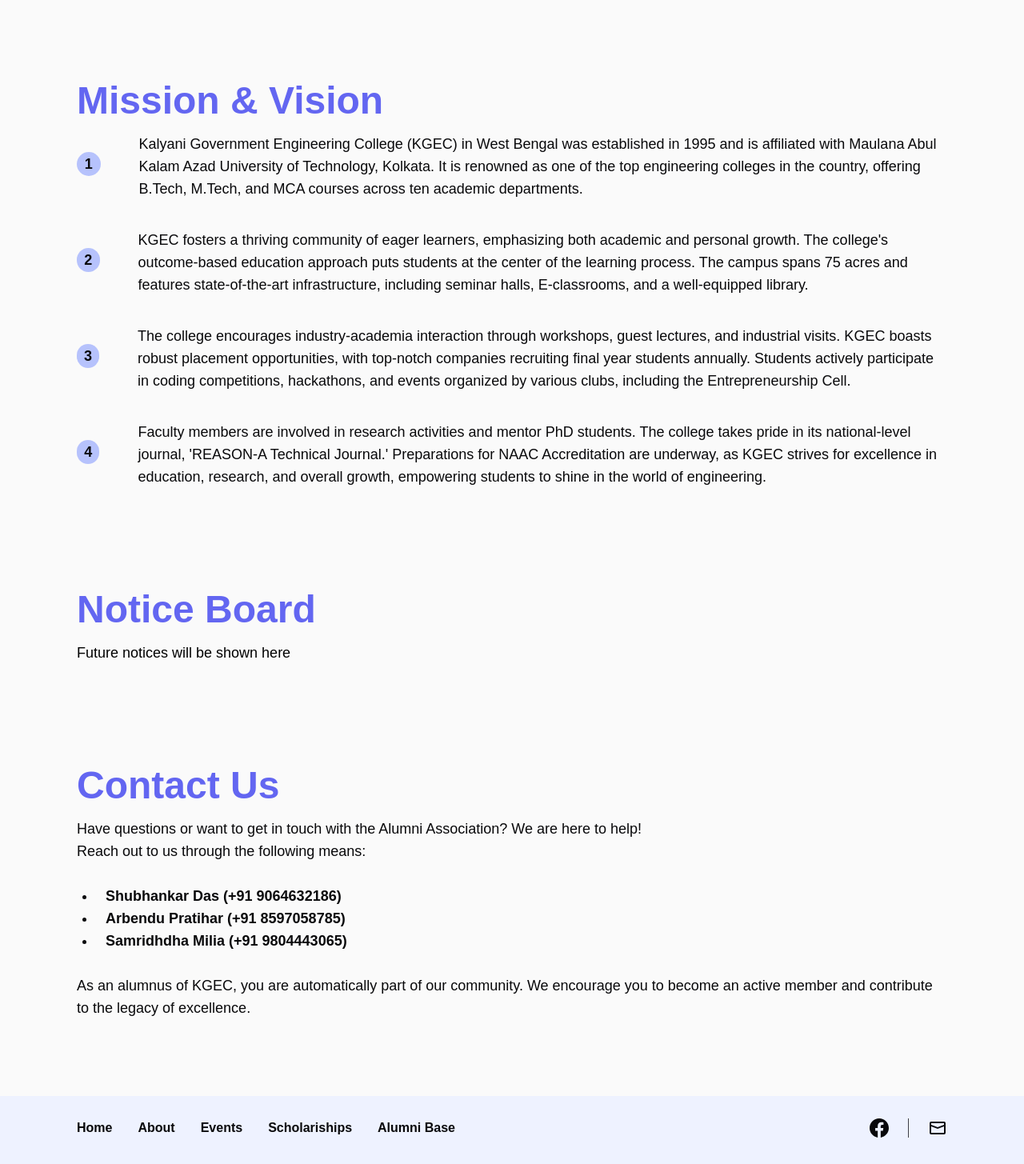
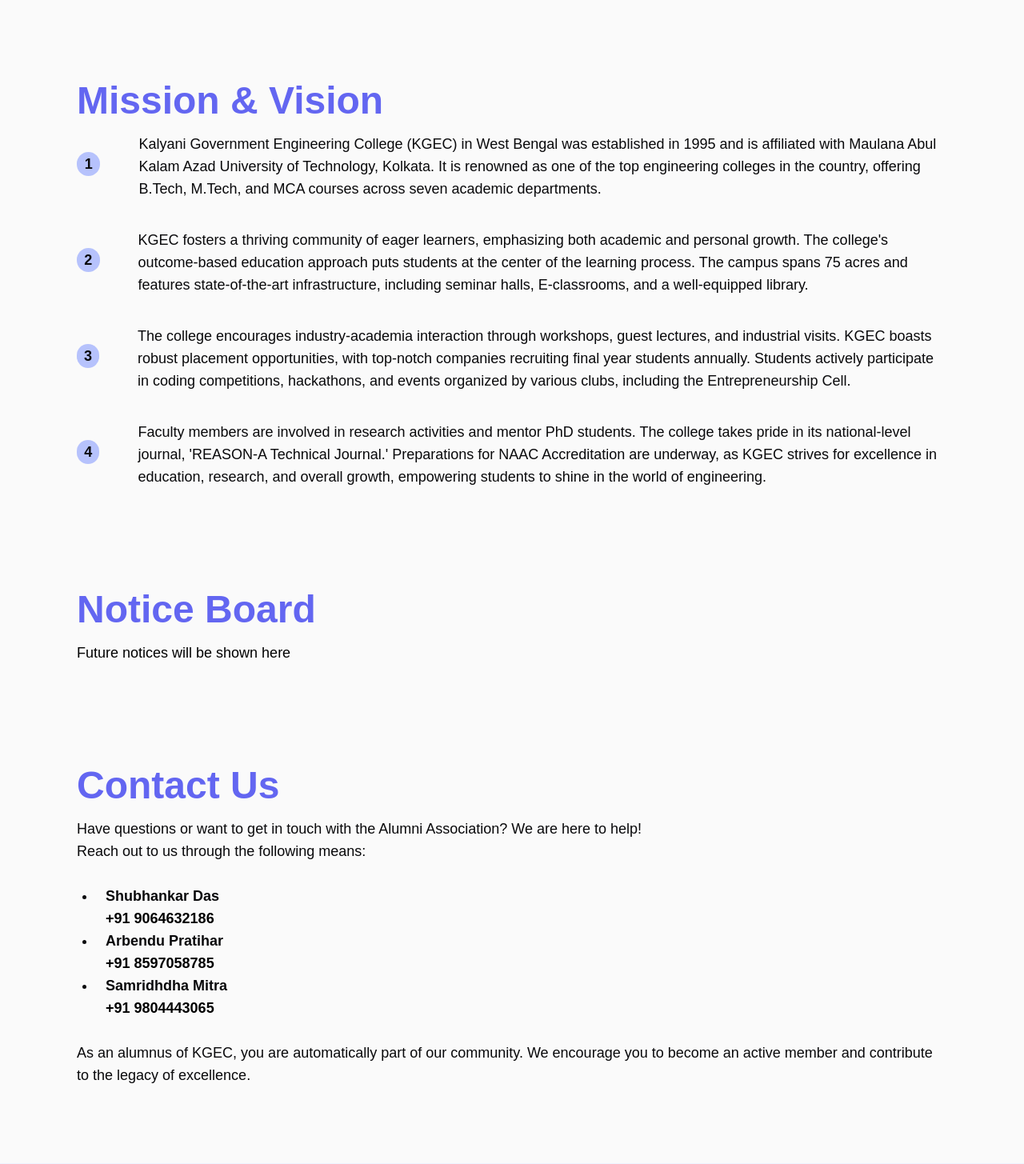
Before and after one commit to kgec-alumni-interaction-cell/website, a Next.js app: page / in a window 1280 px wide. Shown: the part 1330-2785 px from the top of the page at 80% size. Built offline with nearby package versions, Linux system fonts and the light colour scheme; a web font is replaced by a local one.

Commit message:
hardcoded past events

```diff
--- a/src/components/home/contact/index.tsx
+++ b/src/components/home/contact/index.tsx
@@ -14,20 +14,23 @@
         </p>
         <ul className="list-disc ml-6 my-7 text-lg font-semibold marker:text-zinc-950">
           <li className="">
-            <span className="text-zinc-950 py-2 px-3">
-              Shubhankar Das (+91 9064632186)
+            <span className="text-zinc-950 py-4 px-3">
+              Shubhankar Das
             </span>
           </li>
+          <span className="px-3">+91 9064632186</span>
+          <li className="">
+            <span className="text-zinc-950 py-4 px-3">
+              Arbendu Pratihar
+            </span>
+          </li>
+          <span className="px-3">+91 8597058785</span>
           <li className="">
             <span className="text-zinc-950 py-2 px-3">
-              Arbendu Pratihar (+91 8597058785)
+              Samridhdha Mitra
             </span>
           </li>
-          <li className="">
-            <span className="text-zinc-950 py-2 px-3">
-              Samridhdha Milia (+91 9804443065)
-            </span>
-          </li>
+          <span className="px-3">+91 9804443065</span>
         </ul>
         <p className="text-zinc-950 text-lg">
           As an alumnus of KGEC, you are automatically part of our community. We
--- a/src/components/home/hero/index.tsx
+++ b/src/components/home/hero/index.tsx
@@ -14,7 +14,7 @@
 export default function HomeHero() {
   //  Ideally these values should be fetched from a CMS or DB, I made them states just in case.
   //  The last two are formatted based upon their values, it's nothing but an aesthetic choice.
-  const [numBatches, setNumBatches] = useState<number>(20);
+  const [numBatches, setNumBatches] = useState<number>(25);
   const [numStudents, setNumStudents] = useState<number>(5437);
   const [numCompanies, setNumCompanies] = useState<number>(53);
 
--- a/src/components/home/mnv/index.tsx
+++ b/src/components/home/mnv/index.tsx
@@ -2,7 +2,7 @@
 import Slideshow from "@/components/slideshow/Slideshow";
 
 const points = [
-  "Kalyani Government Engineering College (KGEC) in West Bengal was established in 1995 and is affiliated with Maulana Abul Kalam Azad University of Technology, Kolkata. It is renowned as one of the top engineering colleges in the country, offering B.Tech, M.Tech, and MCA courses across ten academic departments.",
+  "Kalyani Government Engineering College (KGEC) in West Bengal was established in 1995 and is affiliated with Maulana Abul Kalam Azad University of Technology, Kolkata. It is renowned as one of the top engineering colleges in the country, offering B.Tech, M.Tech, and MCA courses across seven academic departments.",
   "KGEC fosters a thriving community of eager learners, emphasizing both academic and personal growth. The college's outcome-based education approach puts students at the center of the learning process. The campus spans 75 acres and features state-of-the-art infrastructure, including seminar halls, E-classrooms, and a well-equipped library.",
   "The college encourages industry-academia interaction through workshops, guest lectures, and industrial visits. KGEC boasts robust placement opportunities, with top-notch companies recruiting final year students annually. Students actively participate in coding competitions, hackathons, and events organized by various clubs, including the Entrepreneurship Cell.",
   "Faculty members are involved in research activities and mentor PhD students. The college takes pride in its national-level journal, 'REASON-A Technical Journal.' Preparations for NAAC Accreditation are underway, as KGEC strives for excellence in education, research, and overall growth, empowering students to shine in the world of engineering.",
--- a/src/pages/events/index.tsx
+++ b/src/pages/events/index.tsx
@@ -22,7 +22,27 @@
     // },
   ]);
 
-  const [pastEvents, setPastEvents] = useState<EventType[]>([]);
+  const [pastEvents, setPastEvents] = useState<EventType[]>([
+
+    {
+      name: "Mentorship Program",
+      description: "From 31st October, 2023",
+      image: "https://kgec.edu.in/web/assets/images/event1.jpg",
+      link: "#",
+    },
+    {
+      name: "Mock Interview Sessions exclusively for 4th years",
+      description: "From 17th July, 2023",
+      image: "https://kgec.edu.in/web/assets/images/event1.jpg",
+      link: "#",
+    },
+    {
+      name: "New appointments within the Alumni Interaction Cell of KGEC",
+      description: "From 10th July, 2023",
+      image: "https://kgec.edu.in/web/assets/images/event1.jpg",
+      link: "#",
+    },
+  ]);
 
   const router = useRouter();
 
```
